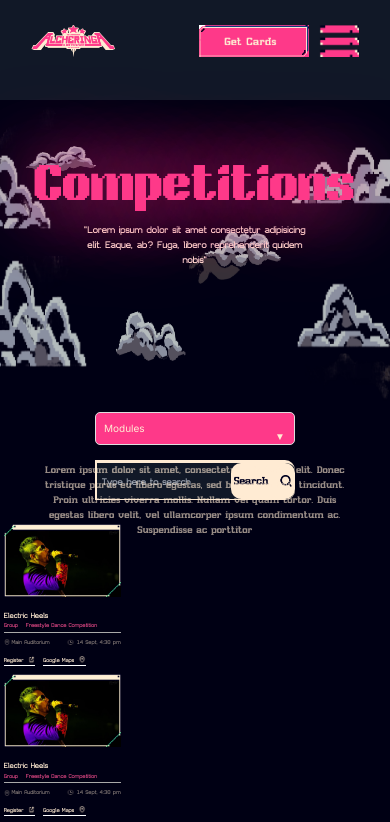
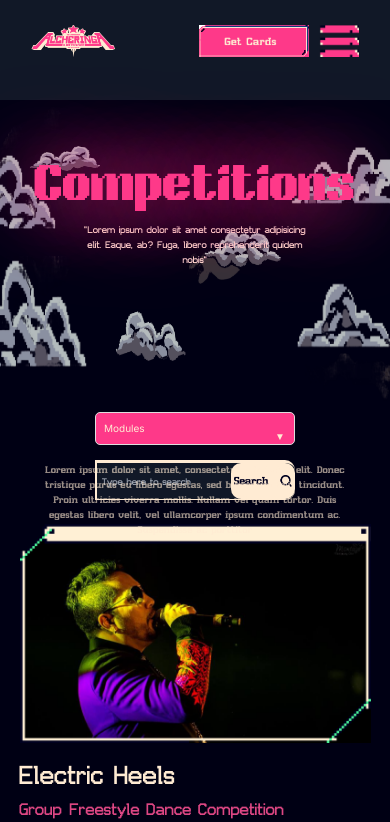
Before and after one commit to riderHimank/main_website25, a Next.js app: page /competitions in a window 390 px wide. Shown: the top 822 px of the page. Built offline with nearby package versions, Linux system fonts and the light colour scheme.

Commit message:
responive ness done

```diff
--- a/src/app/competitions/components/comp-card.module.css
+++ b/src/app/competitions/components/comp-card.module.css
@@ -17,26 +17,26 @@
     margin-left: 1vw;
     margin-top: 1vw;
     font-family: gameTape;
-    width: 30vw;
-    padding-bottom: 1vw;
+    width: 28vw;
+    padding-bottom: 6vw;
+
 }
 
 .cardImg{
     height: 20vw;
-
     background-size: cover;
 }
 
 .compTitle{
-    font-size: 2vw;
-    margin-top: 2vw;
+    font-size: 1.5vw;
+    margin-top: 1vw;
     color: #FFEBD3;
 }
 
 .compDetails{
     display: flex;
     gap: 2vw;
-    font-size:1.5vw ;
+    font-size:1.2vw ;
     color: #DE4784;
 }
 
@@ -45,9 +45,8 @@
     gap: 4vw;
     width: 100%;
     justify-content: space-between;
-    padding-top: 1vw;
     margin-top: .4vw;
-    border-top: .01rem solid darkgray;
+    border-top: .001rem solid darkgray;
 }
 
 
@@ -58,7 +57,7 @@
     gap: .5vw;
 
     color: #FFEBD3;
-    font-size: 1.5vw;
+    font-size: 1.2vw;
 }
 .compVanue p{
     opacity: .5;
@@ -69,12 +68,12 @@
 }
 
 .locIconComp img{
-    width: 1.5vw;
+    width: 1.2vw;
 }
 
 
 .timeIconComp img{
-    width: 2.3vw;
+    width: 2vw;
     margin-top: .5vw;
 }
 .compTime{
@@ -82,7 +81,7 @@
     align-items: center;
     gap: .5vw;
     color: #FFEBD3;
-    font-size: 1.5vw;
+    font-size: 1.2vw;
 }
 
 .compTime p{
@@ -91,11 +90,125 @@
 
 .cardBtns{
     color: #FFEBD3;
-    font-size: 1.5vw;
+    font-size: 1.3vw;
     display: flex;
     align-items: center;
     gap: 2vw;
-    font-size: 1.5vw;
+    margin-top: 1vw;
+    font-family: 'Stone_Slab';
+}
+
+.registerBtnComp{
+    padding-bottom: .1vw;
+    display: flex;
+    align-items: center;
+    gap: 1vw;
+    width: fit-content;
+    border-bottom: .05rem solid white;;
+}
+.mapCompIcon img{
+    width: 1.7vw;
+}
+
+.compet{
+    display: grid;
+    width: 90vw;
+    margin-left: auto;
+    margin-right: auto;
+    grid-template-columns: repeat(3, 1fr);
+}
+
+@media (max-width: 480px){
+    .compet{
+        display: grid;
+        grid-template-columns: repeat(1, 1fr);
+    }
+
+.compCard{
+    margin-left: 1vw;
+    margin-top: 1vw;
+    font-family: gameTape;
+    width: 90vw;
+    height: fit-content;
+    padding-bottom: 10vh;
+    margin-left: auto;
+    margin-right: auto;
+
+}
+
+.cardImg{
+    height: 70%;
+    background-size: cover;
+}
+
+.compTitle{
+    font-size: 7vw;
+    margin-top: 3vw;
+    color: #FFEBD3;
+}
+
+.compDetails{
+    display: flex;
+    gap: 2vw;
+    font-size:4.5vw ;
+    color: #DE4784;
+}
+
+.compVanueTime{
+    display: flex;
+    gap: 4vw;
+    width: 100%;
+    justify-content: start;
+    gap: 7vw;
+    padding-top: 2vw;
+    margin-top: 2vw;
+    padding-bottom: 5vw;
+    border-top: .01rem solid darkgray;
+}
+
+
+.compVanue{
+    display: flex;
+    align-items: center;
+    gap: 2vw;
+    color: #FFEBD3;
+    font-size: 4vw;
+}
+.compVanue p{
+    opacity: .5;
+}
+.locIconComp{
+    background-size: cover;
+    opacity: 1;
+}
+
+.locIconComp img{
+    width: 4.5vw;
+}
+
+
+.timeIconComp img{
+    width: 5.3vw;
+    margin-top: 1vw;
+}
+.compTime{
+    display: flex;
+    align-items: center;
+    gap: 2vw;
+    color: #FFEBD3;
+    font-size: 4vw;
+}
+
+.compTime p{
+    opacity: .5;
+}
+
+.cardBtns{
+    color: #FFEBD3;
+    display: flex;
+    align-items: center;
+    gap: 2vw;
+    font-size: 5.5vw;
     margin-top: 2vw;
 }
 
@@ -108,17 +221,7 @@
     border-bottom: .1rem solid white;;
 }
 .mapCompIcon img{
-    width: 2vw;
+    width: 6vw;
+    margin-top: 1vw;
 }
-
-.compet{
-    display: grid;
-    grid-template-columns: repeat(3, 1fr);
 }
-
-@media (max-width: 400px){
-    .compet{
-        display: grid;
-        grid-template-columns: repeat(1, 1fr);
-    }
-}
```
